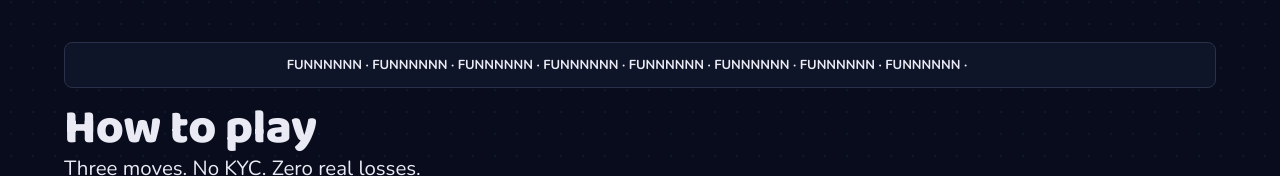
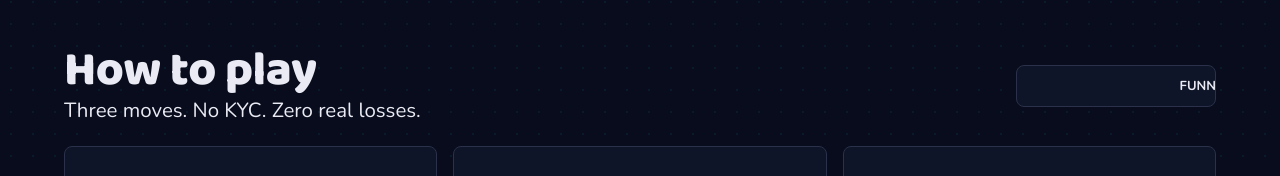
Before and after one commit to melviandanuw/setupApp, a Next.js app in the folder apps/web/: page / in a window 1280 px wide. Shown: the part 559-735 px from the top of the page. Built offline with nearby package versions, Linux system fonts and the light colour scheme; no server answers.

Commit message:
Home: FUNNNNNN ticker beside How to Play

```diff
--- a/apps/web/app/page.tsx
+++ b/apps/web/app/page.tsx
@@ -32,10 +32,12 @@ export default function Home(){
   </div>
  </section>
  <style>{`@keyframes home-marq{0%{transform:translateX(-8%)}100%{transform:translateX(108%)}}@media(prefers-reduced-motion:reduce){.home-marq>div{animation:none}}`}</style>
- <div className='tile home-marq' aria-hidden='true' style={{overflow:'hidden',whiteSpace:'nowrap',margin:'4px 0 8px',padding:'12px 16px',fontSize:13,fontWeight:700}}><div style={{display:'inline-block',paddingRight:48,animation:'home-marq 18s linear infinite'}}>FUNNNNNN · FUNNNNNN · FUNNNNNN · FUNNNNNN · FUNNNNNN · FUNNNNNN · FUNNNNNN · FUNNNNNN ·&nbsp;</div></div>
  <section style={{padding:'8px 0 40px'}}>
-  <h2>How to play</h2>
-  <p className='lead'>Three moves. No KYC. Zero real losses.</p>
+  <div style={{display:'flex',alignItems:'center',gap:16,flexWrap:'wrap'}}>
+   <div style={{flex:'1 1 220px',minWidth:0}}><h2>How to play</h2>
+   <p className='lead'>Three moves. No KYC. Zero real losses.</p></div>
+   <div className='tile home-marq' aria-hidden='true' style={{overflow:'hidden',whiteSpace:'nowrap',padding:'10px 14px',fontSize:13,fontWeight:700,maxWidth:200,flex:'0 1 200px'}}><div style={{display:'inline-block',paddingRight:32,animation:'home-marq 8s linear infinite'}}>FUNNNNNN · FUNNNNNN ·&nbsp;</div></div>
+  </div>
   <div className='narr-grid' style={{marginTop:20}}>
    <div className='tile' style={{padding:22}}><div className='figure' style={{fontSize:40}}>01</div><h3 style={{margin:'8px 0'}}>Scan the hype</h3><p style={{color:'var(--color-muted)',fontSize:14,margin:0}}>Real Solana trending pools plus a moon score. Practice reading hype before risking anything.</p></div>
       <div className='tile' style={{padding:22}}><div className='figure' style={{fontSize:40}}>02</div><h3 style={{margin:'8px 0'}}>Send it in the arena</h3><p style={{color:'var(--color-muted)',fontSize:14,margin:0}}>Buy and sell with $10,000 fantasy cash. Double-click safe — one order per click.</p></div>
```
